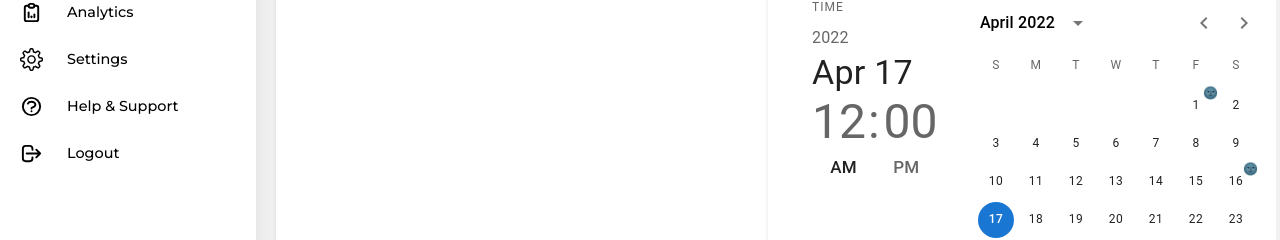
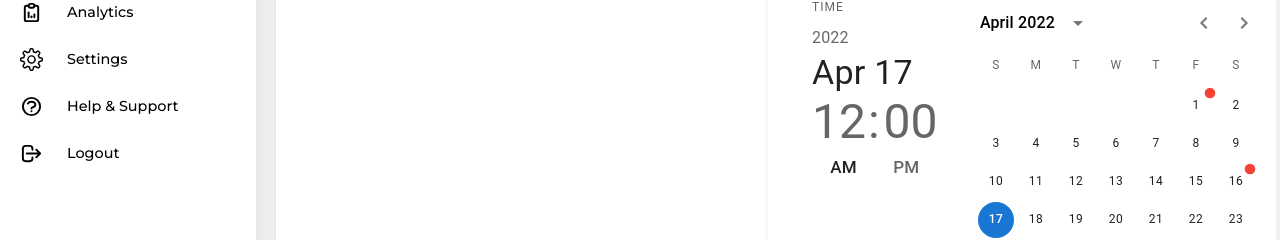
Before and after one commit to jasonchriscodes/Home-Automation-Manager, a React (Create React App) app in the folder frontend/: page /rooms/livingroom in a window 1280 px wide. Shown: the part 280-520 px from the top of the page. Built offline with nearby package versions, Linux system fonts and the light colour scheme.

Commit message:
chore: add marking symbol

```diff
--- a/frontend/src/components/Calendar.js
+++ b/frontend/src/components/Calendar.js
@@ -6,6 +6,8 @@ import dayjs from "dayjs";
 import { DayCalendarSkeleton } from "@mui/x-date-pickers";
 import { Badge } from "@mui/material";
 import { PickersDay } from "@mui/x-date-pickers/PickersDay";
+import FiberManualRecordIcon from "@mui/icons-material/FiberManualRecord";
+import { red } from "@mui/material/colors";
 
 export default function StaticDateTimePickerLandscape() {
   const initialValue = dayjs("2022-04-17");
@@ -23,7 +25,11 @@ export default function StaticDateTimePickerLandscape() {
       <Badge
         key={props.day.toString()}
         overlap="circular"
-        badgeContent={isSelected ? "🌚" : undefined}
+        badgeContent={
+          isSelected ? (
+            <FiberManualRecordIcon sx={{ color: red[500], fontSize: 16 }} />
+          ) : undefined
+        }
       >
         <PickersDay
           {...other}
```
